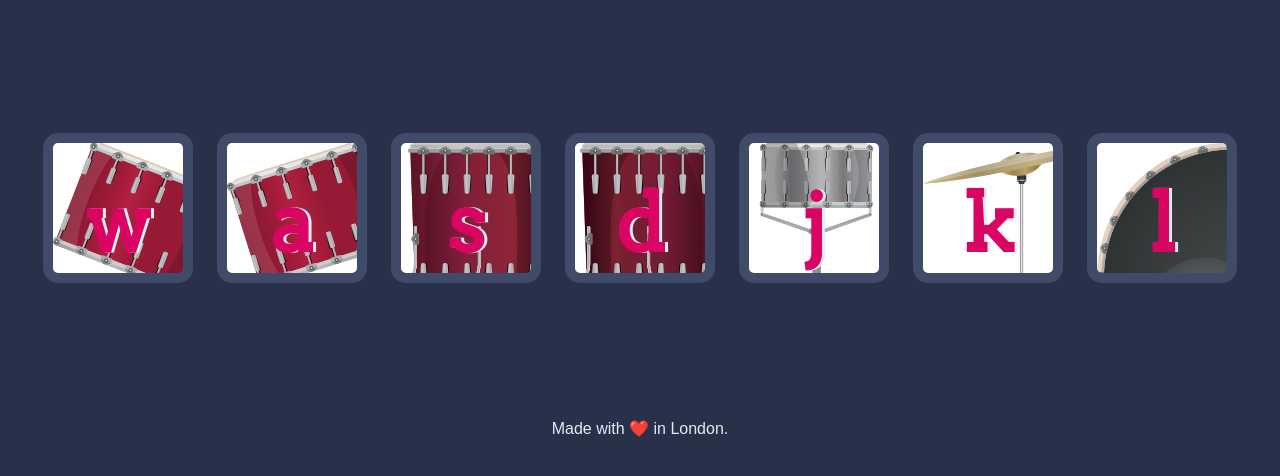
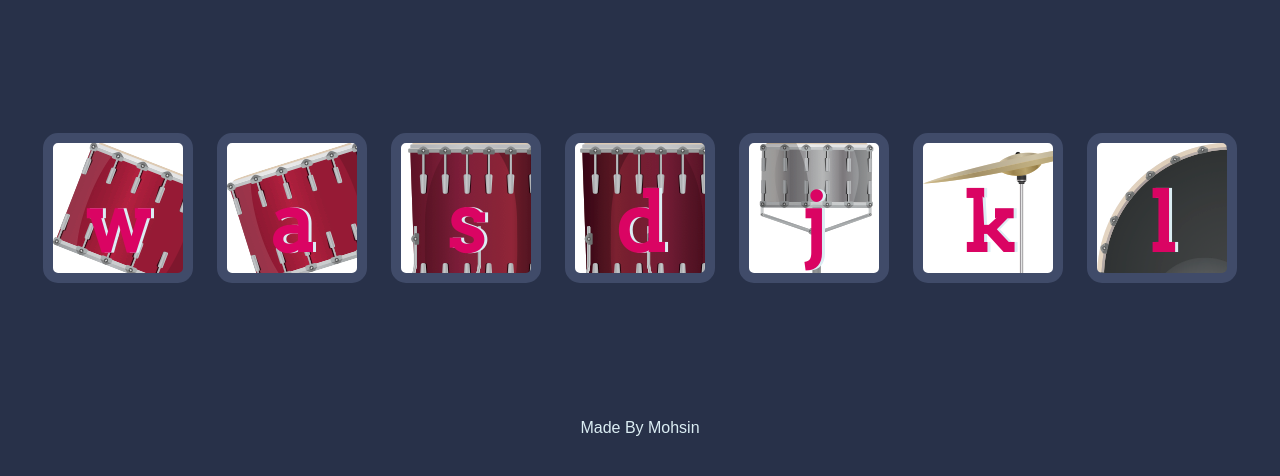
Before and after one commit to mohsin0202/Drum_kit, a plain HTML site: page index.html in a window 1280 px wide. Shown: the part 156-632 px from the top of the page. Drawn offline with Linux system fonts and the light colour scheme.

Commit message:
Update index.html

```diff
--- a/index.html
+++ b/index.html
@@ -24,7 +24,7 @@
 <script src="index.js" charset="utf-8"></script>
 
 <footer>
-  Made with ❤️ in London.
+  Made By Mohsin
 </footer>
 </body>
 </html>
```
